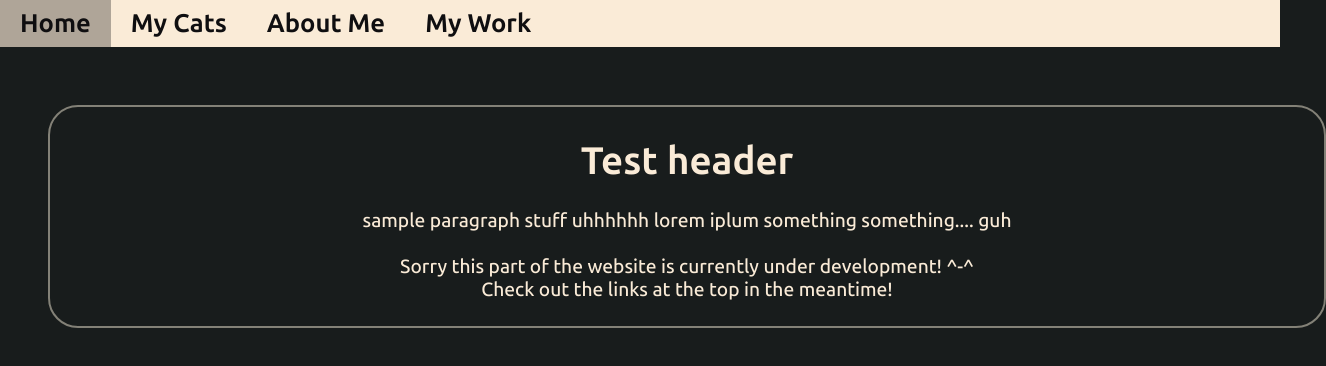
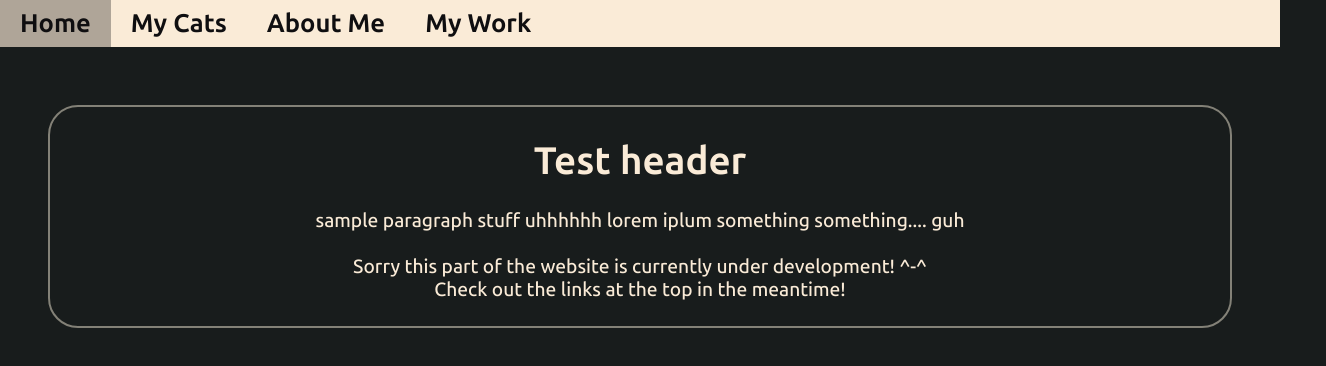
Before and after one commit to Jay-Griffin/Jay-Griffin.github.io, a plain HTML site: page index.html in a window 1280 px wide. Shown: the whole page, 1326 px wide, since content can reach past the window. Drawn offline with Linux system fonts and the light colour scheme; a web font is replaced by a local one.

Commit message:
Add files via upload

```diff
--- a/Css/Global.css
+++ b/Css/Global.css
@@ -153,3 +153,7 @@ div.scroll-container {
   div.scroll-container img {
     padding: 10px;
   }
+
+  img{
+    width: 100%;
+  }
--- a/index.html
+++ b/index.html
@@ -17,7 +17,7 @@
     <br>
     <br>
     <br>
-    <div class = "BorderLightGrey2" style = "width: 100%; text-align: center;">
+    <div class = "BorderLightGrey2">
 
         <h1>
             Test header
```
